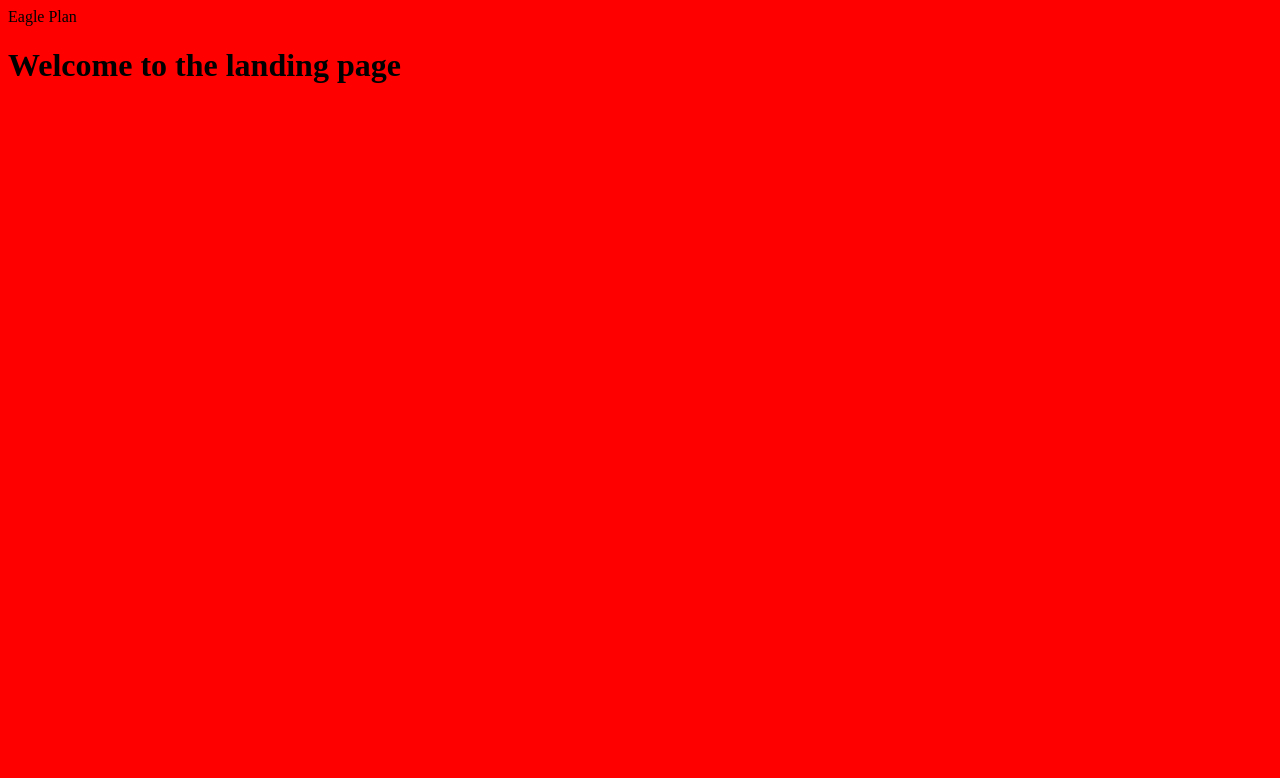
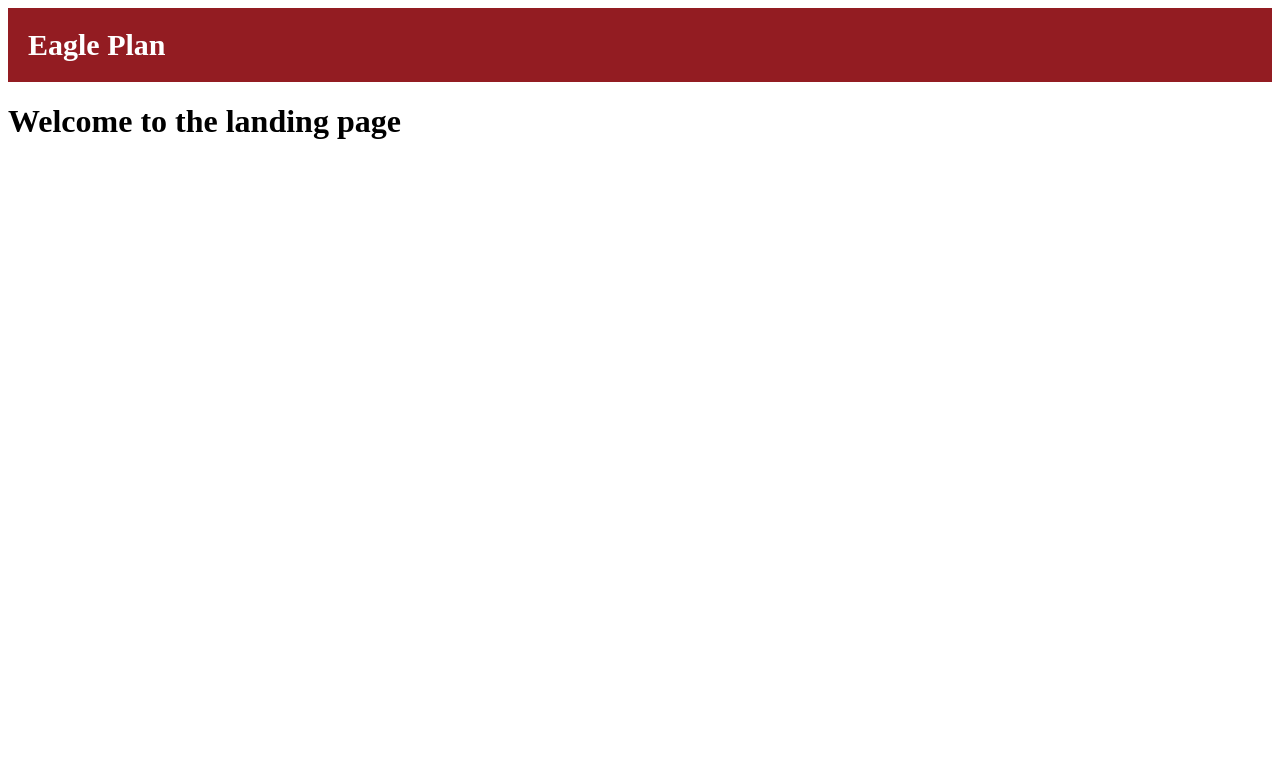
Before and after one commit to momokaiwase/EaglePlan, a Django app: page / in a window 1280 px wide. Shown: the top 778 px of the page. Run offline with Django 5.2, Linux system fonts and the light colour scheme.

Commit message:
header bar

```diff
--- a/static/Landing.css
+++ b/static/Landing.css
@@ -0,0 +1,3 @@
+.Header_Div {
+    background-color: #931C22;
+}
--- a/static/header.css
+++ b/static/header.css
@@ -1,3 +1,18 @@
+.header {
+    background-color: #931C22;
+    overflow: hidden;
+    left: 0;
+    top: 0;
+    padding: 20px;
+}
+
+.header_text {
+    color: #ffffff;
+    font-size: 30px;
+    font-weight: bold;
+}
+
+
 body {
-    background-color: red;
+    background-color: #ffffff;
 }
--- a/templates/Header.html
+++ b/templates/Header.html
@@ -1,9 +1,13 @@
 {% load static %}
+
 <link rel="stylesheet" href="{% static '/header.css' %}">
 <body>
-    <div className = "Header_Decorator">
-        <div className = "Header_Image"></div>
-        <div className = "Header_Text">Eagle Plan</div>
+    <div class = "header">
+        <div class = "Header_Image"></div>
+        <div class = "header_text">Eagle Plan</div>
+    </div>
+    <div className = "body">
+
     </div>
 </body>
 
```
